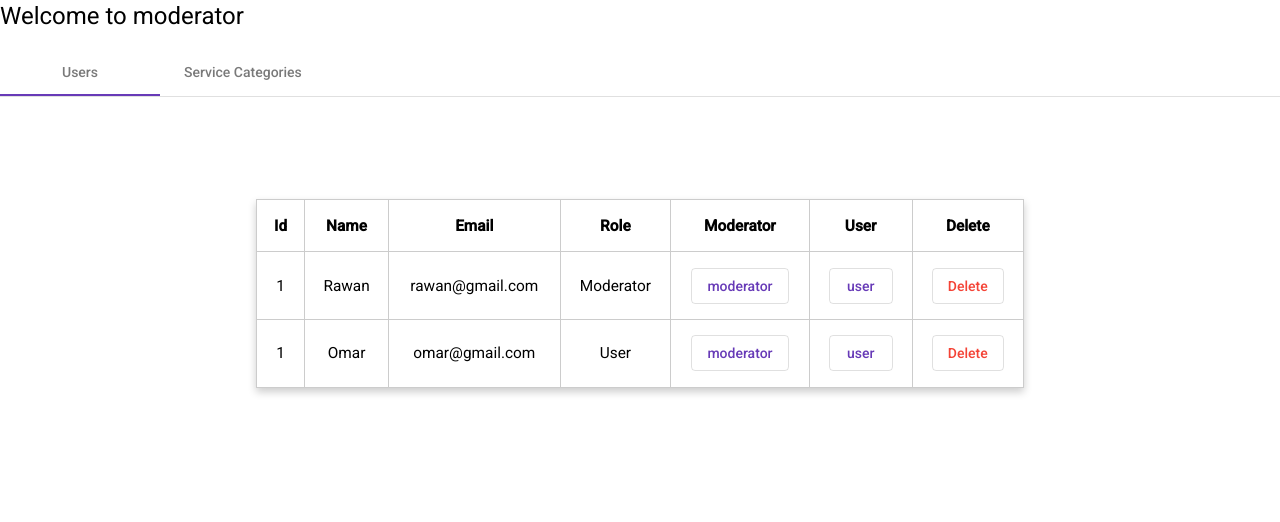
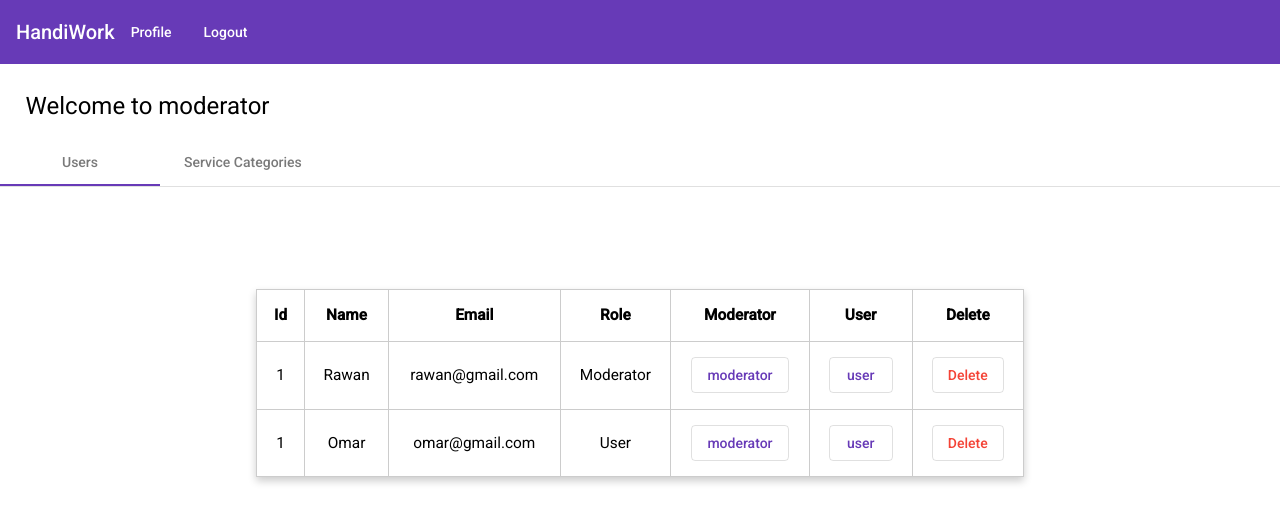
Before and after one commit to rawan-a-d/HandiWork, an Angular app in the folder Client/: page /moderator in a window 1280 px wide. Shown: the top 522 px of the page. Built offline with nearby package versions, Linux system fonts and the light colour scheme.

Commit message:
Add navbar

```diff
--- a/Client/package.json
+++ b/Client/package.json
@@ -20,6 +20,8 @@
     "@angular/platform-browser": "~13.3.3",
     "@angular/platform-browser-dynamic": "~13.3.3",
     "@angular/router": "~13.3.3",
+    "angular-bootstrap-md": "^4.3.2",
+    "material-design-icons": "^3.0.1",
     "ncss-linter": "^6.2.0",
     "rxjs": "~6.6.0",
     "tslib": "^2.1.0",
--- a/Client/src/app/app.component.html
+++ b/Client/src/app/app.component.html
@@ -1 +1,2 @@
+<app-navbar></app-navbar>
 <router-outlet></router-outlet>
--- a/Client/src/app/app.module.ts
+++ b/Client/src/app/app.module.ts
@@ -10,6 +10,7 @@ import { MatGridListModule } from '@angular/material/grid-list';
 import { MatChipsModule } from '@angular/material/chips';
 import { MatTabsModule } from '@angular/material/tabs';
 import { MatDialogModule } from '@angular/material/dialog';
+import { MatToolbarModule } from '@angular/material/toolbar';
 import { AppRoutingModule } from './app-routing.module';
 
 import { AppComponent } from './app.component';
@@ -21,6 +22,7 @@ import { ModeratorComponent } from './moderator/moderator.component';
 import { UsersComponent } from './moderator/users/users.component';
 import { ServiceCategoriesComponent } from './moderator/service-categories/service-categories.component';
 import { NewServiceCategoryDialogComponent } from './moderator/new-service-category-dialog/new-service-category-dialog.component';
+import { NavbarComponent } from './navbar/navbar.component';
 
 const matModules = [
 	MatFormFieldModule,
@@ -30,7 +32,8 @@ const matModules = [
 	MatGridListModule,
 	MatChipsModule,
 	MatTabsModule,
-	MatDialogModule
+	MatDialogModule,
+	MatToolbarModule
 ];
 
 @NgModule({
@@ -44,6 +47,7 @@ const matModules = [
 		UsersComponent,
 		ServiceCategoriesComponent,
 		NewServiceCategoryDialogComponent,
+		NavbarComponent,
 	],
 	imports: [
 		BrowserModule,
--- a/Client/src/app/moderator/moderator.component.css
+++ b/Client/src/app/moderator/moderator.component.css
@@ -0,0 +1,3 @@
+.welcome-message {
+	margin-left: 2%;
+}
--- a/Client/src/app/moderator/moderator.component.html
+++ b/Client/src/app/moderator/moderator.component.html
@@ -1,4 +1,4 @@
-<h1>Welcome to moderator</h1>
+<h1 class="welcome-message">Welcome to moderator</h1>
 
 <mat-tab-group>
 	<mat-tab label="Users">
--- /dev/null
+++ b/Client/src/app/navbar/navbar.component.css
@@ -0,0 +1,11 @@
+.toolbar {
+	margin-bottom: 2%;
+}
+
+.filler {
+	flex: 1 1 auto;
+}
+
+.gap {
+	margin-right: 10px;
+}
--- /dev/null
+++ b/Client/src/app/navbar/navbar.component.html
@@ -0,0 +1,10 @@
+<mat-toolbar class="toolbar" color="primary">
+	<mat-toolbar-row>
+		<h1>HandiWork</h1>
+		<span class="menu-spacer"></span>
+		<div>
+			<a mat-button [routerLink]="'/profile'"> Profile </a>
+			<a mat-button [routerLink]="'/logout'"> Logout </a>
+		</div>
+	</mat-toolbar-row>
+</mat-toolbar>
--- /dev/null
+++ b/Client/src/app/navbar/navbar.component.ts
@@ -0,0 +1,15 @@
+import { Component, OnInit } from '@angular/core';
+
+@Component({
+  selector: 'app-navbar',
+  templateUrl: './navbar.component.html',
+  styleUrls: ['./navbar.component.css']
+})
+export class NavbarComponent implements OnInit {
+
+  constructor() { }
+
+  ngOnInit(): void {
+  }
+
+}
```
Also changed, not shown: 2 other files (tests, documents, lock files or other folders).
